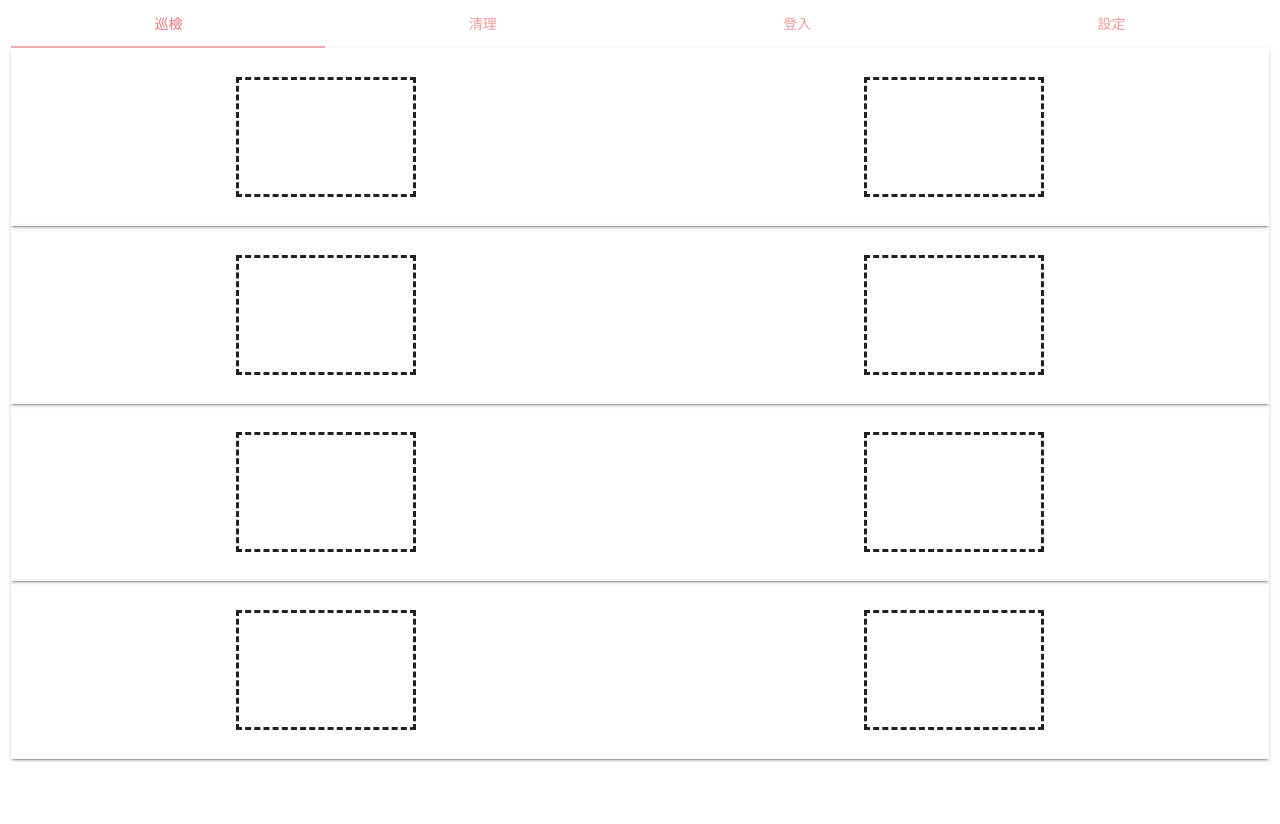
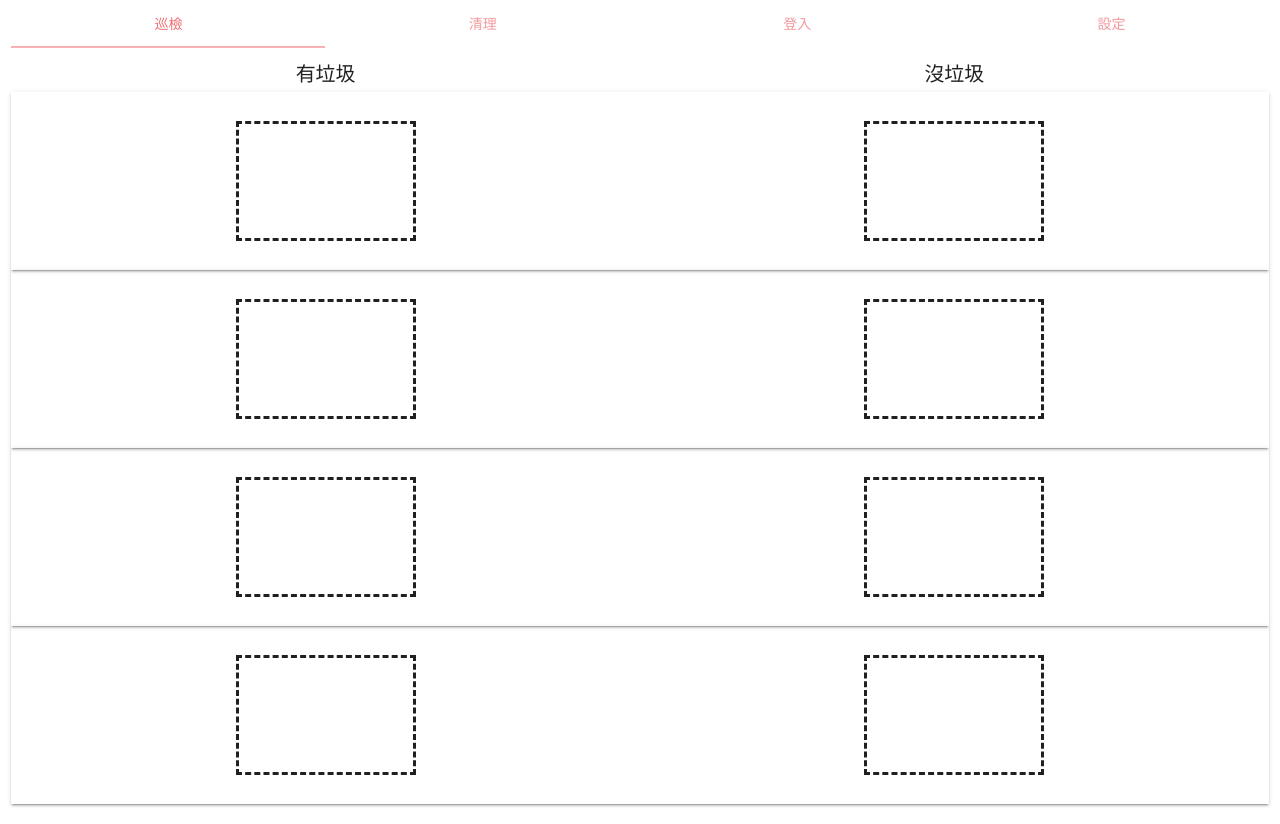
Before and after one commit to ylfuzzy/EcoLifeX, an Electron app: page mainWindow.html in a window 1280 px wide. Before the commit the page ends 800 px from the top, so only its background shows below. Drawn offline with nearby package versions, Linux system fonts and the light colour scheme.

Commit message:
modify UI

```diff
--- a/css/box2-style.css
+++ b/css/box2-style.css
@@ -4,9 +4,18 @@
   width: 100%;
   position: relative;
 }
+
+.css_td.title {
+  height: calc(100vh / 18);
+  text-align: center;
+  vertical-align: bottom;
+  font-size: 20px;
+}
+
 .css_tr {
   display: table-row;
 }
+
 .css_td {
   display: table-cell;
   /* height: auto; */
--- a/tab.html
+++ b/tab.html
@@ -1,4 +1,8 @@
 <div id="css_table">
+    <div class="css_tr">
+      <div class="css_td  title">有垃圾</div>
+      <div class="css_td  title">沒垃圾</div>
+    </div>
     <div class="css_tr z-depth-1">
       <div class="css_td">
         <div class="box1"></div>
```
Also changed, not shown: mainWindow.html (+0 -1 lines).
